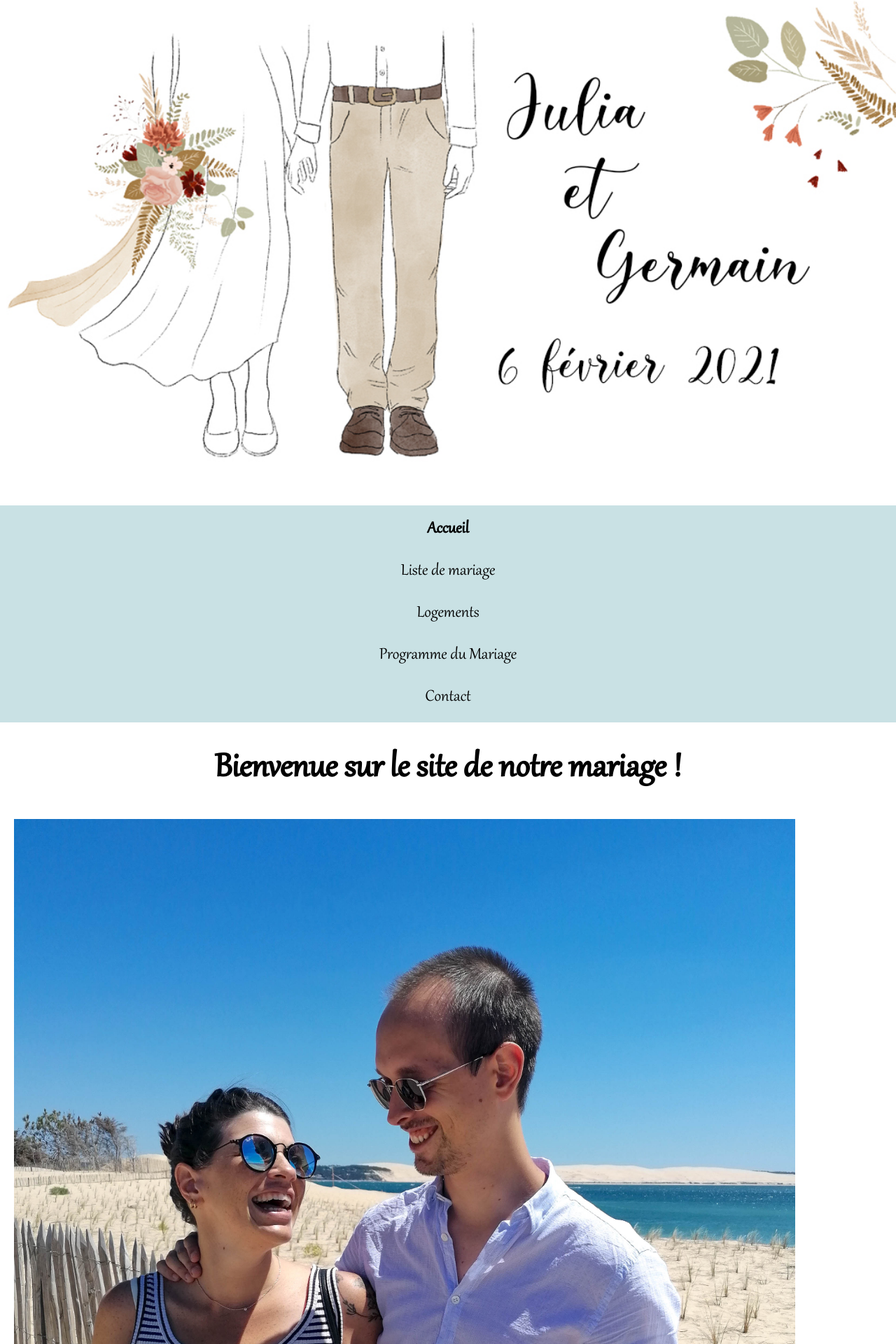
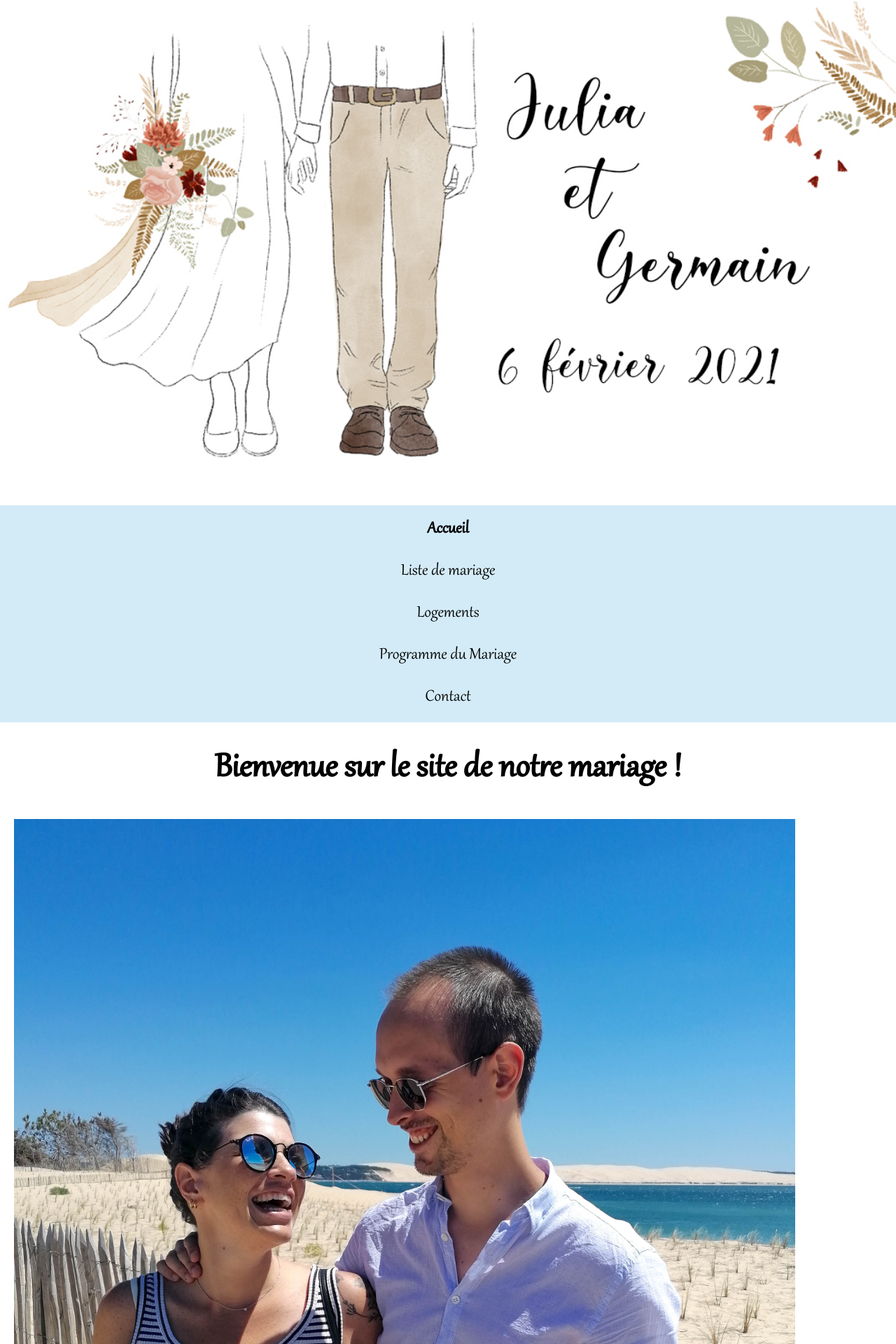
Before and after one commit to Germinal-A/Site-du-Mariage-de-Julia-et-Germain, a Jekyll site: the page built from index.md, in a window 1280 px wide. Shown: the top 1920 px of the page at 70% size. Built offline with Jekyll 4.4.1, drawn with Linux system fonts in a browser that asks for light colours.

Commit message:
Update main.scss

```diff
--- a/_sass/main.scss
+++ b/_sass/main.scss
@@ -58,7 +58,7 @@ header {
 nav {
   border-top: 0px solid black;
   border-bottom: 0px solid black;
-  background-color: #c9e1e4;
+  background-color: #d3ebf7;
   padding: 0px;
   font-size: 1.2em;
   ul {
```
